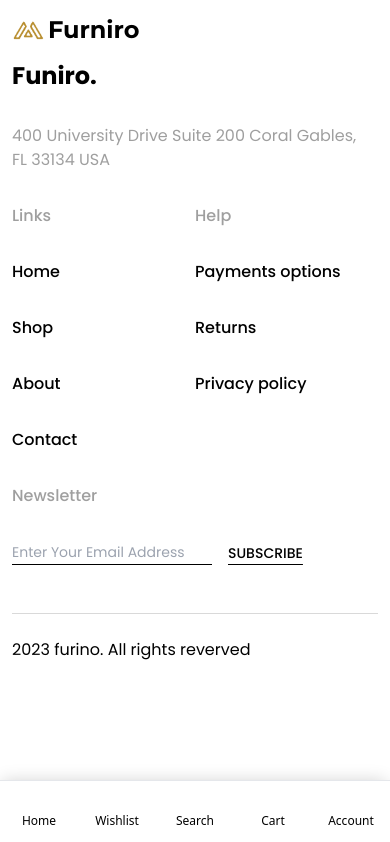
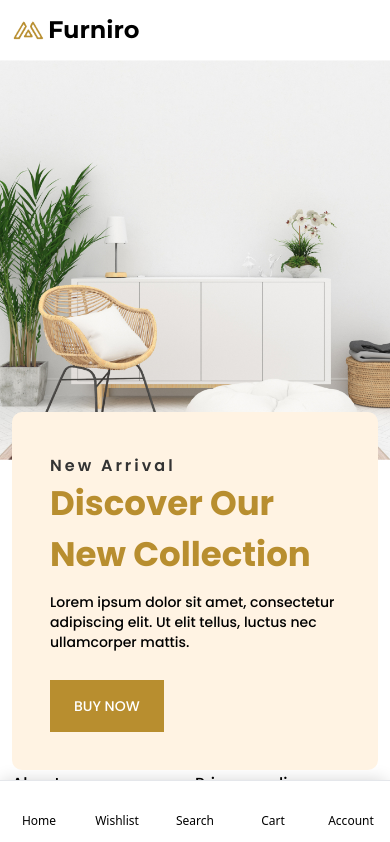
Before and after one commit to RafiBinWores/Furniro, a React (Vite) app: page / in a window 390 px wide. Shown: the top 842 px of the page. Built offline with nearby package versions, Linux system fonts and the light colour scheme; some icons are missing.

Commit message:
Hero section added & mobile navbar updated

```diff
--- a/src/App.jsx
+++ b/src/App.jsx
@@ -1,11 +1,19 @@
-import MainLayout from "./layouts/MainLayout"
+import { BrowserRouter as Router, Routes, Route } from "react-router-dom";
+import MainLayout from "./layouts/MainLayout";
+import HomePage from "./pages/homePage/HomePage";
 
 function App() {
   return (
-    <div>
-      <MainLayout/>
-    </div>
-  )
+    <Router>
+      <Routes>
+        {/* Routes with MainLayout */}
+        <Route element={<MainLayout />}>
+          <Route path="/" element={<HomePage />} />
+        </Route>
+
+      </Routes>
+    </Router>
+  );
 }
 
-export default App
+export default App;
--- /dev/null
+++ b/src/components/hero/Hero.jsx
@@ -0,0 +1,31 @@
+import hero from "../../assets/images/hero.jpg";
+
+function Hero() {
+  return (
+    <div
+      className="h-[400px] md:h-[716px] font-poppins px-3 lg:px-0"
+      style={{
+        backgroundImage: `url(${hero})`,
+        backgroundPosition: "center",
+        backgroundSize: "cover",
+      }}
+    >
+      <div className="container flex items-start justify-end h-full mx-auto">
+        <div className="w-[550px] h-auto lg:w-[643px] md:h-[443px] bg-peach rounded-[10px] mt-[152px] -bottom-[50%] z-0 relative md:static">
+
+            {/* Hero content card */}
+          <div className="px-[38px] pb-[38px] pt-[42px] md:pt-[60px]">
+            <p className="font-semibold text-customGray-300 tracking-[3px]">New Arrival</p>
+            <h1 className="text-[34px] md:text-[52px] font-bold text-golden md:leading-[65px]">
+              Discover Our <br /> New Collection
+            </h1>
+            <p className="font-medium text-sm md:text-[18px] pt-3">Lorem ipsum dolor sit amet, consectetur adipiscing elit. Ut elit tellus, luctus nec ullamcorper mattis.</p>
+            <a className="uppercase bg-golden px-6 py-4 md:px-[72px] md:py-[25px] inline-block mt-7 md:mt-[46px] text-sm md:text-base font-medium md:font-bold text-white" href="">Buy Now</a>
+          </div>
+        </div>
+      </div>
+    </div>
+  );
+}
+
+export default Hero;
--- a/src/components/navbar/Navbar.jsx
+++ b/src/components/navbar/Navbar.jsx
@@ -17,7 +17,7 @@ function Navbar() {
 
   return (
     <header className="h-[60px] md:h-[80px] lg:h-[100px] grid place-items-center relative">
-      <nav className="container mx-auto px-3">
+      <nav className="container px-3 mx-auto">
         <div className="flex items-center justify-between">
           <a href="" className="flex items-center gap-1">
             {/* Logo */}
@@ -131,12 +131,12 @@ function Navbar() {
           </button>
 
           {/* Small and medium device nav sidebar */}
-          <div className={`fixed bg-black/50 h-full w-screen backdrop-blur-sm top-0 right-0 transition-all ${
+          <div className={`fixed bg-black/50 h-full w-screen backdrop-blur-sm top-0 right-0 transition-all z-50 ${
                 navToggle ? "translate-x-0" : "-translate-x-full"
               }`}>
 
 
-            <div className="p-8 text-black bg-white flex gap-8 flex-col left-0 top-0 absolute h-screen z-20 w-3/5">
+            <div className="absolute top-0 left-0 z-20 flex flex-col w-3/5 h-screen gap-8 p-8 text-black bg-white">
               <button
               onClick={() => {
                 setNavToggle((prev) => !prev);
--- /dev/null
+++ b/src/pages/homePage/HomePage.jsx
@@ -0,0 +1,11 @@
+import Hero from "../../components/hero/Hero"
+
+function HomePage() {
+  return (
+    <div>
+        <Hero/>
+    </div>
+  )
+}
+
+export default HomePage
--- a/tailwind.config.js
+++ b/tailwind.config.js
@@ -16,6 +16,7 @@ export default {
         customGray: {
           100: '#9F9F9F',
           200: '#D9D9D9',
+          300: '#333333',
         },
       },
     },
```
Also changed, not shown: src/layouts/MainLayout.jsx (+10 -10 lines), src/assets/images/hero.jpg (added).
